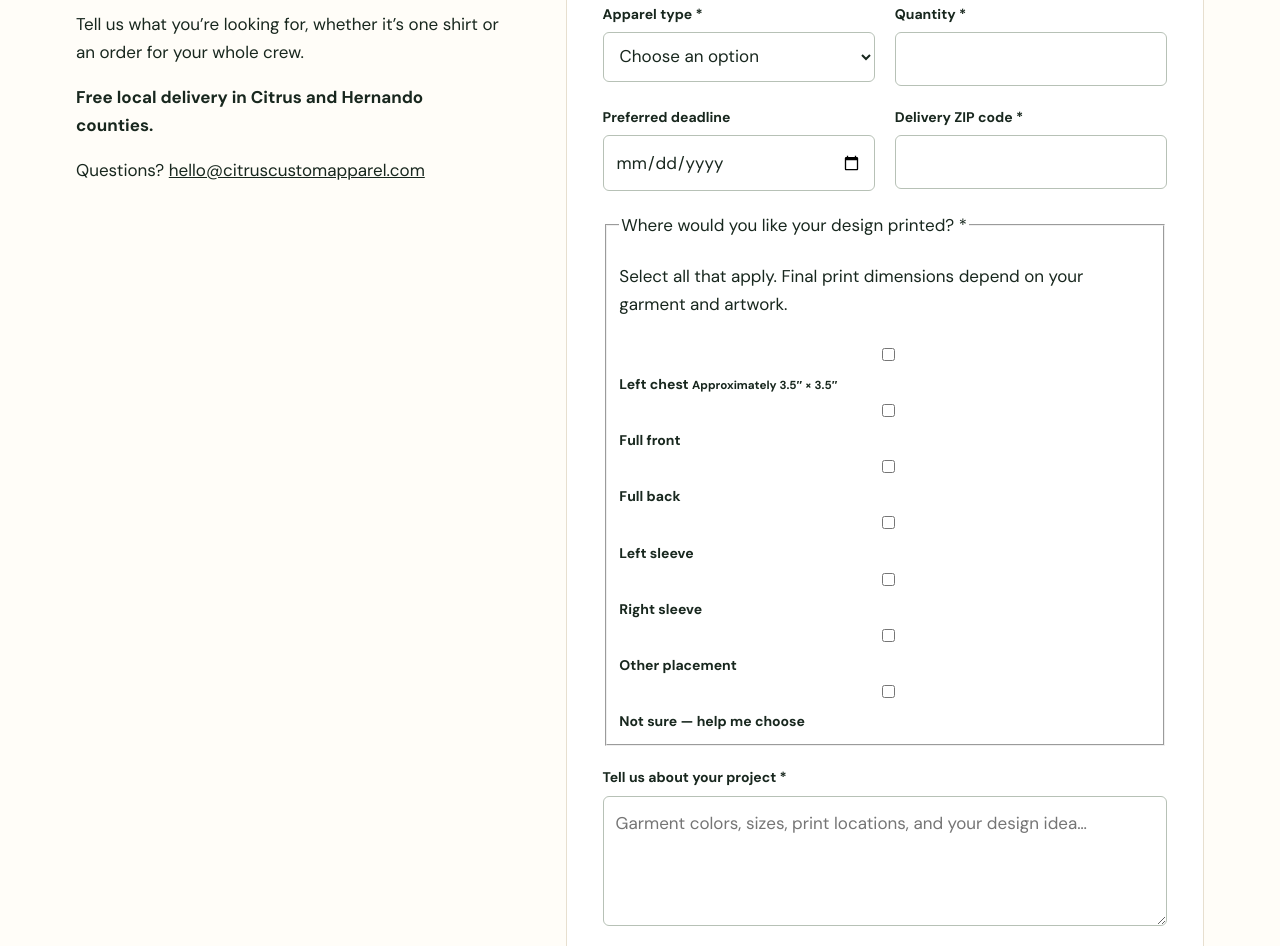
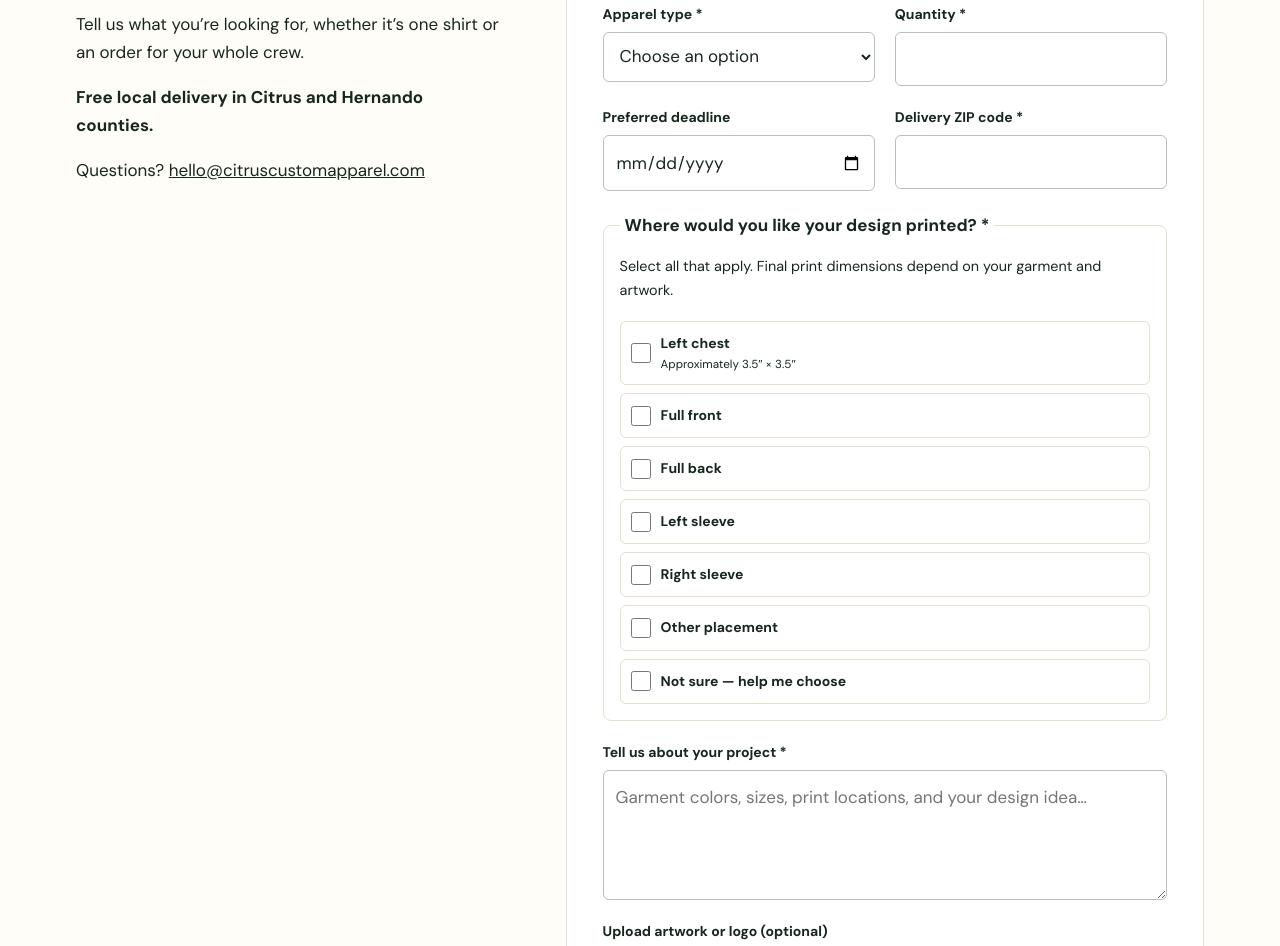
Before and after one commit to WeathMe/citrus-custom-apparel, a plain HTML site: page dist/request-a-quote/index.html in a window 1280 px wide. Shown: the part 472-1418 px from the top of the page. Drawn offline with Linux system fonts and the light colour scheme.

Commit message:
Collect multiple print locations with quote requests

```diff
--- a/dist/assets/quote.css
+++ b/dist/assets/quote.css
@@ -20,3 +20,13 @@
 @media (max-width: 850px) {
   .quote-layout { grid-template-columns: minmax(0, 1fr); }
 }
+
+.print-locations { min-width: 0; margin: 0; padding: 16px; border: 1px solid #e7dfcf; border-radius: 8px; }
+.print-locations legend { font-weight: 700; padding: 0 5px; }
+.print-locations p { margin: 0 0 12px; font-size: .9rem; }
+.placement-options { display: grid; gap: 8px; }
+.quote-card .placement-option { display: flex; align-items: center; gap: 10px; padding: 10px; border: 1px solid #e7dfcf; border-radius: 6px; cursor: pointer; }
+.quote-card .placement-option input { width: 20px; height: 20px; min-height: 20px; flex: 0 0 20px; margin: 0; padding: 0; accent-color: #073d29; }
+.placement-option small { display: block; font-weight: 400; }
+#other-placement-field { margin-top: 12px; }
+#other-placement-field[hidden] { display: none; }
```
